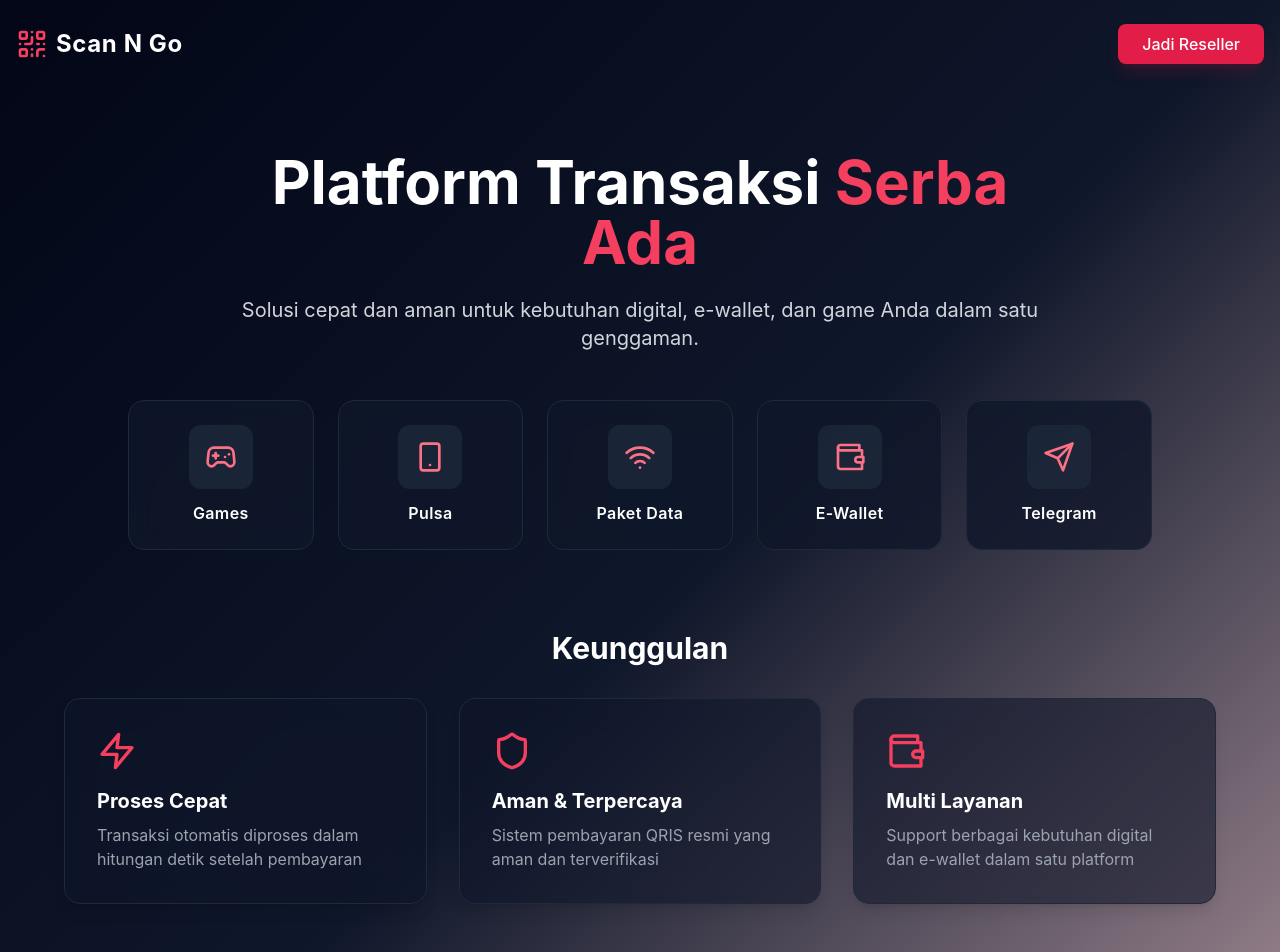
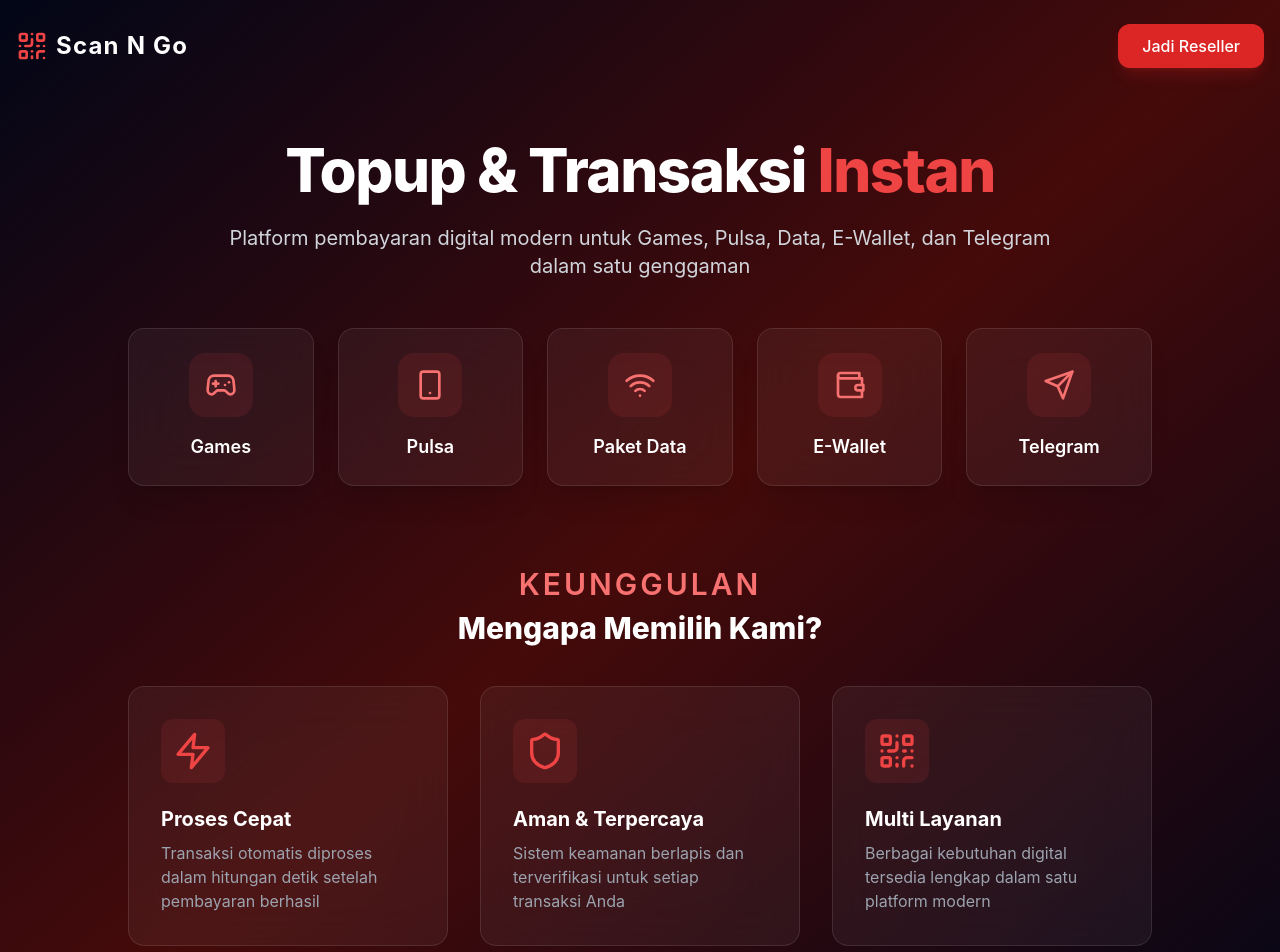
Before and after one commit to ofcdigisphere-labs/tnsmiley, a React (Vite) app in the folder frontend/: page / in a window 1280 px wide. Shown: the top 952 px of the page. Built offline with nearby package versions, Linux system fonts and the light colour scheme; no server answers.

Commit message:
LandingPage.jsx

```diff
--- a/frontend/src/pages/LandingPage.jsx
+++ b/frontend/src/pages/LandingPage.jsx
@@ -13,27 +13,27 @@ const LandingPage = () => {
   }, []);
 
   const categories = [
-    { title: 'Games', icon: <Gamepad2 className="w-8 h-8 text-rose-400" />, path: '/games' },
-    { title: 'Pulsa', icon: <Smartphone className="w-8 h-8 text-rose-400" />, path: '/pulsa' },
-    { title: 'Paket Data', icon: <Wifi className="w-8 h-8 text-rose-400" />, path: '/data' },
-    { title: 'E-Wallet', icon: <Wallet className="w-8 h-8 text-rose-400" />, path: '/topup' },
-    { title: 'Telegram', icon: <Send className="w-8 h-8 text-rose-400" />, path: '/telegram' },
+    { title: 'Games', icon: <Gamepad2 className="w-8 h-8 text-red-400" />, path: '/games' },
+    { title: 'Pulsa', icon: <Smartphone className="w-8 h-8 text-red-400" />, path: '/pulsa' },
+    { title: 'Paket Data', icon: <Wifi className="w-8 h-8 text-red-400" />, path: '/data' },
+    { title: 'E-Wallet', icon: <Wallet className="w-8 h-8 text-red-400" />, path: '/topup' },
+    { title: 'Telegram', icon: <Send className="w-8 h-8 text-red-400" />, path: '/telegram' },
   ];
 
   return (
-    <div className="min-h-screen bg-gradient-to-br from-slate-950 via-slate-900 to-rose-950/40">
+    <div className="min-h-screen bg-gradient-to-br from-slate-950 via-red-950 to-slate-950 text-white">
       {/* Header */}
       <nav className="container mx-auto px-4 py-6">
         <div className="flex items-center justify-between">
           <div className="flex items-center gap-2">
-            <QrCode className="w-8 h-8 text-rose-500" />
-            <h1 className="text-2xl font-bold text-white tracking-wide">Scan N Go</h1>
+            <QrCode className="w-8 h-8 text-red-500" />
+            <h1 className="text-2xl font-bold tracking-wider">Scan N Go</h1>
           </div>
           <div className="flex items-center gap-3">
             {isLoggedIn ? (
               <button
                 onClick={() => navigate('/dashboard')}
-                className="inline-flex items-center gap-2 bg-rose-600 hover:bg-rose-700 text-white px-6 py-2 rounded-lg transition"
+                className="inline-flex items-center gap-2 bg-red-600 hover:bg-red-700 text-white px-6 py-2 rounded-xl transition shadow-lg shadow-red-600/20"
               >
                 <LayoutDashboard className="w-4 h-4" />
                 Dashboard
@@ -41,7 +41,7 @@ const LandingPage = () => {
             ) : (
               <button
                 onClick={() => navigate('/register')}
-                className="bg-rose-600 hover:bg-rose-700 text-white px-6 py-2 rounded-lg font-medium transition shadow-lg shadow-rose-900/30"
+                className="bg-red-600 hover:bg-red-700 text-white px-6 py-2.5 rounded-xl font-medium transition shadow-lg shadow-red-600/20"
               >
                 Jadi Reseller
               </button>
@@ -51,79 +51,65 @@ const LandingPage = () => {
       </nav>
 
       {/* Hero Section */}
-      <div className="container mx-auto px-4 py-12 md:py-16">
+      <div className="container mx-auto px-4 pt-12 pb-16">
         <div className="max-w-4xl mx-auto text-center mb-12">
-          <h2 className="text-4xl md:text-5xl lg:text-6xl font-bold text-white mb-4 md:mb-6 px-4">
-            Platform Transaksi
-            <span className="text-rose-500"> Serba Ada</span>
+          <h2 className="text-4xl md:text-5xl lg:text-6xl font-extrabold mb-4 md:mb-6 tracking-tight">
+            Topup & Transaksi
+            <span className="text-red-500"> Instan</span>
           </h2>
           <p className="text-base md:text-xl text-gray-300 mb-8 px-4">
-            Solusi cepat dan aman untuk kebutuhan digital, e-wallet, dan game Anda dalam satu genggaman.
+            Platform pembayaran digital modern untuk Games, Pulsa, Data, E-Wallet, dan Telegram dalam satu genggaman
           </p>
         </div>
 
-        {/* Categories Grid (LapakGaming Style) */}
+        {/* Categories Grid (Like Lapakgaming style) */}
         <div className="max-w-5xl mx-auto mb-20">
           <div className="grid grid-cols-2 sm:grid-cols-3 md:grid-cols-5 gap-4 md:gap-6">
-            {categories.map((cat, index) => (
+            {categories.map((cat) => (
               <div
-                key={index}
+                key={cat.title}
                 onClick={() => navigate(cat.path)}
-                className="bg-slate-900/80 backdrop-blur-md border border-slate-800 hover:border-rose-500/50 rounded-2xl p-6 text-center cursor-pointer transition-all duration-300 transform hover:-translate-y-1 hover:shadow-xl hover:shadow-rose-900/10 group flex flex-col items-center justify-center gap-3"
+                className="bg-white/5 backdrop-blur-xl border border-white/10 rounded-2xl p-6 flex flex-col items-center justify-center text-center gap-4 hover:bg-white/10 hover:border-red-500/50 cursor-pointer transition transform hover:-translate-y-1 shadow-xl"
               >
-                <div className="p-4 rounded-xl bg-slate-800/80 group-hover:bg-rose-500/10 transition">
+                <div className="p-4 bg-red-500/10 rounded-2xl">
                   {cat.icon}
                 </div>
-                <h3 className="text-white font-semibold text-base tracking-wide">{cat.title}</h3>
+                <span className="font-semibold text-lg">{cat.title}</span>
               </div>
             ))}
           </div>
         </div>
 
-        {/* Keunggulan Section */}
-        <div className="max-w-6xl mx-auto mb-12">
-          <h3 className="text-2xl md:text-3xl font-bold text-white text-center mb-8">
+        {/* Features Section Header */}
+        <div className="text-center mb-10">
+          <h3 className="text-2xl md:text-3xl font-bold tracking-wide text-red-400 uppercase text-sm font-semibold tracking-widest mb-2">
             Keunggulan
           </h3>
-          <div className="grid sm:grid-cols-2 md:grid-cols-3 gap-6 md:gap-8">
+          <h4 className="text-3xl font-extrabold">Mengapa Memilih Kami?</h4>
+        </div>
+
+        {/* Features */}
+        <div className="grid sm:grid-cols-2 md:grid-cols-3 gap-6 md:gap-8 max-w-5xl mx-auto">
           <FeatureCard
-              icon={<Zap className="w-10 h-10 text-rose-500" />}
+            icon={<Zap className="w-10 h-10 text-red-500" />}
             title="Proses Cepat"
-              description="Transaksi otomatis diproses dalam hitungan detik setelah pembayaran"
+            description="Transaksi otomatis diproses dalam hitungan detik setelah pembayaran berhasil"
           />
           <FeatureCard
-              icon={<Shield className="w-10 h-10 text-rose-500" />}
+            icon={<Shield className="w-10 h-10 text-red-500" />}
             title="Aman & Terpercaya"
-              description="Sistem pembayaran QRIS resmi yang aman dan terverifikasi"
+            description="Sistem keamanan berlapis dan terverifikasi untuk setiap transaksi Anda"
           />
           <FeatureCard
-              icon={<Wallet className="w-10 h-10 text-rose-500" />}
+            icon={<QrCode className="w-10 h-10 text-red-500" />}
             title="Multi Layanan"
-              description="Support berbagai kebutuhan digital dan e-wallet dalam satu platform"
+            description="Berbagai kebutuhan digital tersedia lengkap dalam satu platform modern"
           />
         </div>
       </div>
 
-        {/* Supported E-Wallets */}
-        <div className="mt-16 md:mt-20 max-w-4xl mx-auto text-center">
-          <h3 className="text-xl md:text-2xl font-bold text-white mb-6 md:mb-8 px-4">
-            E-Wallet yang Didukung
-          </h3>
-          <div className="flex flex-wrap justify-center gap-4 md:gap-6 px-4">
-            {['DANA', 'OVO', 'GoPay', 'ShopeePay'].map((wallet) => (
-              <div
-                key={wallet}
-                className="bg-slate-900/60 backdrop-blur-lg border border-slate-800 rounded-xl px-8 py-4 shadow-sm"
-              >
-                <p className="text-xl font-semibold text-gray-200">{wallet}</p>
-              </div>
-            ))}
-          </div>
-        </div>
-      </div>
-
       {/* Footer */}
-      <footer className="container mx-auto px-4 py-8 text-center text-gray-500 border-t border-slate-800/80">
+      <footer className="container mx-auto px-4 py-8 text-center text-gray-400 border-t border-white/10">
         <p>&copy; 2026 Scan N Go. All rights reserved.</p>
       </footer>
     </div>
@@ -132,9 +118,9 @@ const LandingPage = () => {
 
 const FeatureCard = ({ icon, title, description }) => {
   return (
-    <div className="bg-slate-900/60 backdrop-blur-lg border border-slate-800 rounded-2xl p-6 md:p-8 hover:bg-slate-900/90 transition shadow-lg">
-      <div className="mb-4">{icon}</div>
-      <h3 className="text-lg md:text-xl font-bold text-white mb-2">{title}</h3>
+    <div className="bg-white/5 backdrop-blur-xl border border-white/10 rounded-2xl p-6 md:p-8 hover:bg-white/10 transition">
+      <div className="mb-4 inline-block p-3 bg-red-500/10 rounded-xl">{icon}</div>
+      <h3 className="text-lg md:text-xl font-bold mb-2">{title}</h3>
       <p className="text-sm md:text-base text-gray-400">{description}</p>
     </div>
   );
```
Lines whose indentation alone changed are shown as unchanged.
